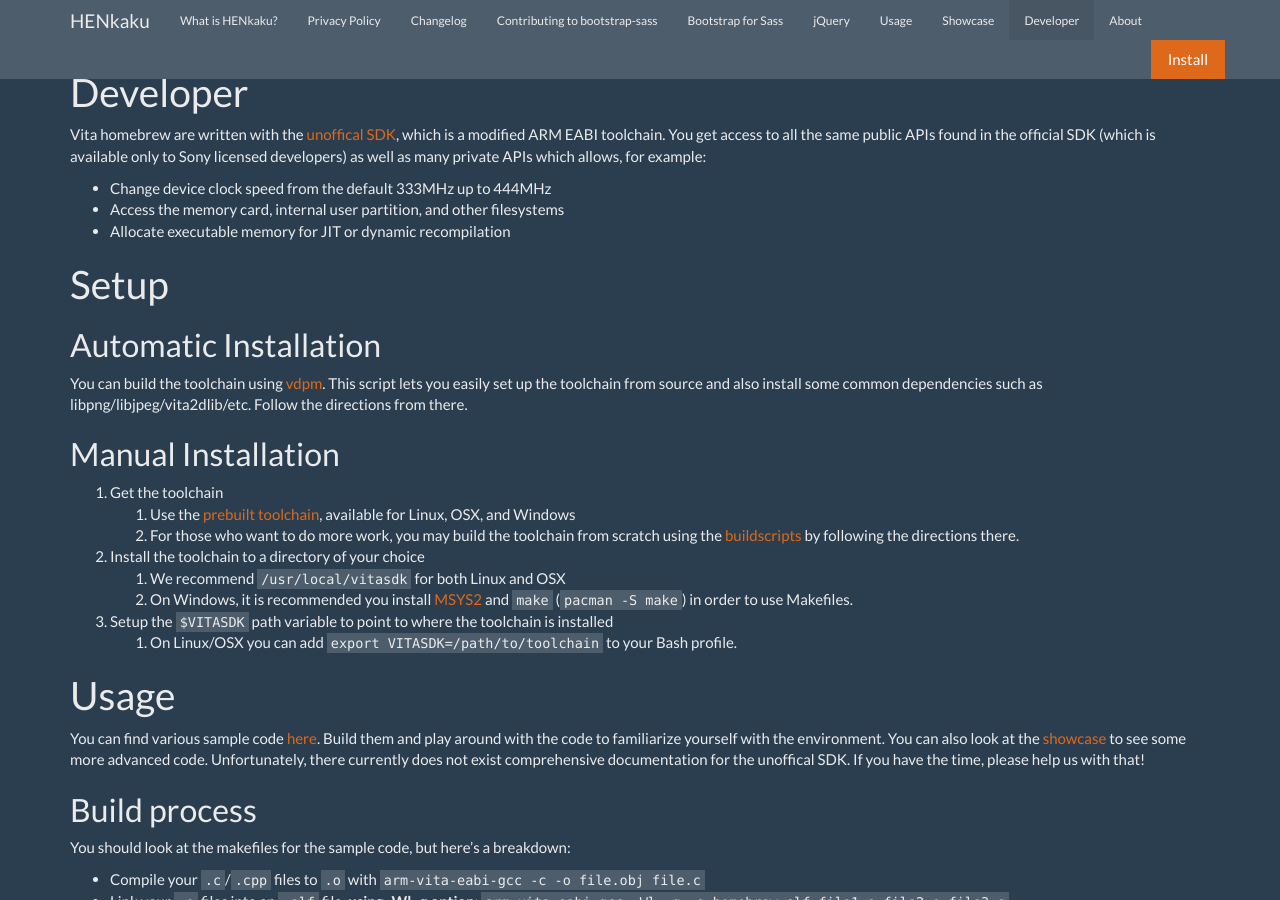
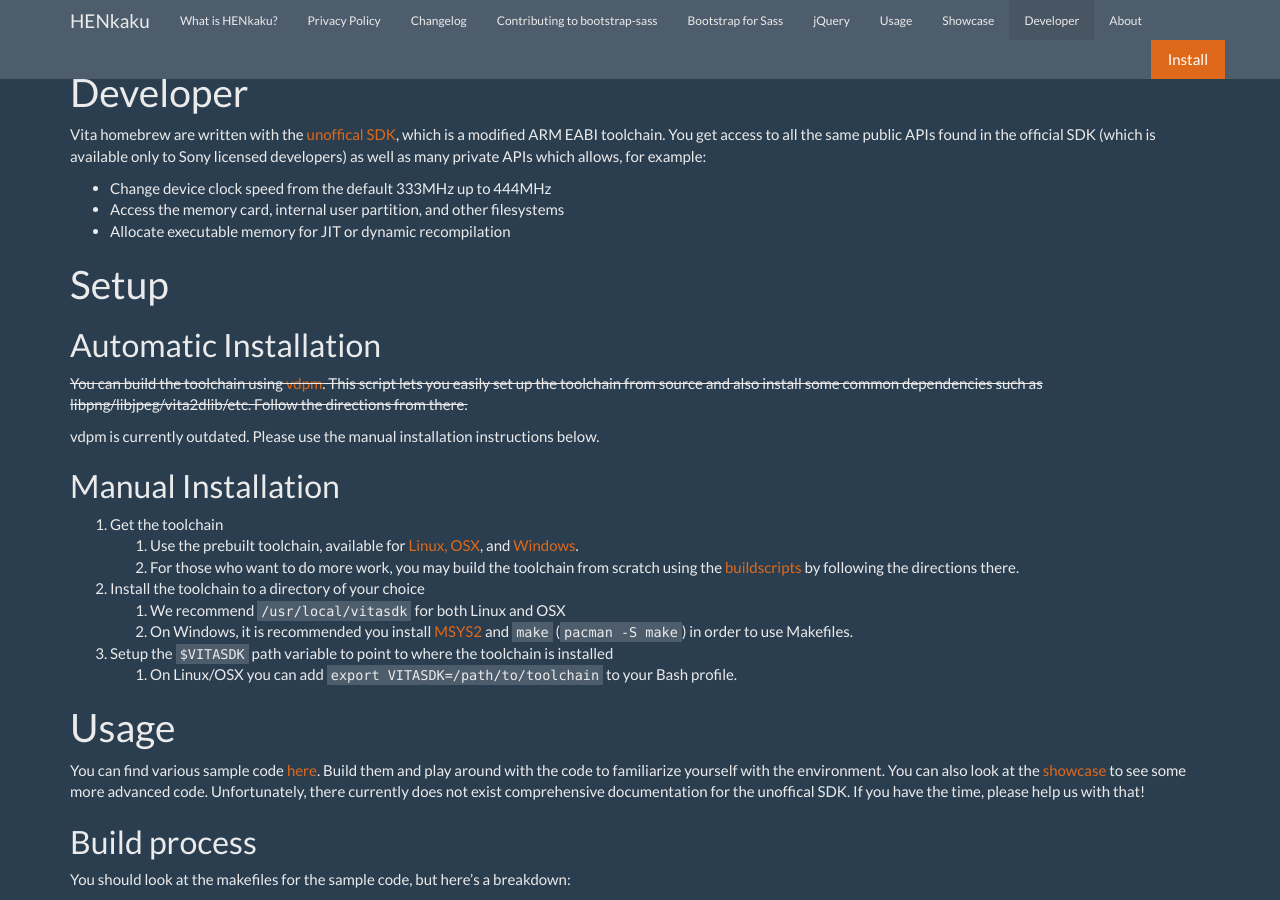
Before and after one commit to henkaku/henkaku.github.io, a Jekyll site: the page built from developer.md, in a window 1280 px wide and 900 px high. Built offline with Jekyll 4.4.1, drawn with Linux system fonts in a browser that asks for light colours.

Commit message:
Added path to new prebuilts

```diff
--- a/developer.md
+++ b/developer.md
@@ -16,12 +16,14 @@
 
 ## Automatic Installation
 
-You can build the toolchain using [vdpm](https://github.com/vitadev/vdpm). This script lets you easily set up the toolchain from source and also install some common dependencies such as libpng/libjpeg/vita2dlib/etc. Follow the directions from there.
+~~You can build the toolchain using [vdpm](https://github.com/vitadev/vdpm). This script lets you easily set up the toolchain from source and also install some common dependencies such as libpng/libjpeg/vita2dlib/etc. Follow the directions from there.~~
+
+vdpm is currently outdated. Please use the manual installation instructions below.
 
 ## Manual Installation
 
 1. Get the toolchain
-   1. Use the [prebuilt toolchain](https://goo.gl/QpX5zM), available for Linux, OSX, and Windows
+   1. Use the prebuilt toolchain, available for [Linux, OSX](https://goo.gl/H5mzMI), and [Windows](https://goo.gl/1Xc9Z1).
    3. For those who want to do more work, you may build the toolchain from scratch using the [buildscripts](https://github.com/vitasdk/buildscripts) by following the directions there.
 2. Install the toolchain to a directory of your choice
    1. We recommend `/usr/local/vitasdk` for both Linux and OSX
```
